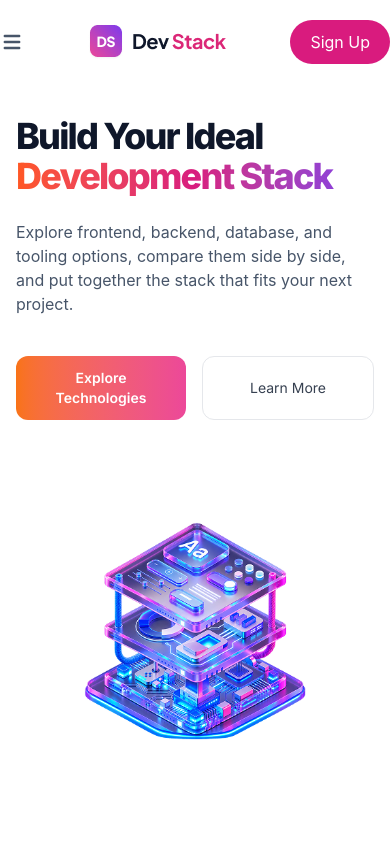
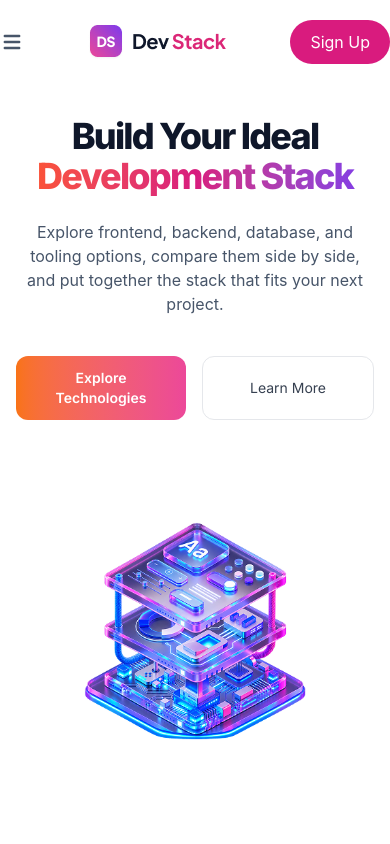
Before and after one commit to Mrehmanx64/devstack-assignment5, a React (Vite) app: page / in a window 390 px wide. Shown: the top 844 px of the page. Built offline with nearby package versions, Linux system fonts and the light colour scheme.

Commit message:
center hero text on mobile

```diff
--- a/src/components/Hero.tsx
+++ b/src/components/Hero.tsx
@@ -4,14 +4,14 @@ const Hero = () => {
   return (
     <div className="container mx-auto px-4">
       <div className="grid grid-cols-1 lg:grid-cols-12 gap-8 items-center py-8">
-        <div className="lg:col-span-7">
+        <div className="lg:col-span-7 text-center lg:text-left">
           <h1 className="font-extrabold text-4xl md:text-5xl lg:text-[60px] lg:leading-[60px] text-[#0F172A] font-inter tracking-tighter mb-6 flex flex-col">
             <span>Build Your Ideal</span>
             <span className="bg-linear-to-r from-[#FF5722] via-[#D81B7E] to-[#7C3AED] bg-clip-text text-transparent">
               Development Stack
             </span>
           </h1>
-          <p className="max-w-137 font-sans text-base md:text-lg text-[#475569] mb-10">
+          <p className="max-w-137 font-sans text-base md:text-lg text-[#475569] mb-10 mx-auto lg:mx-0">
             Explore frontend, backend, database, and tooling options,
             compare them side by side, and put together the stack that fits your
             next project.
```
